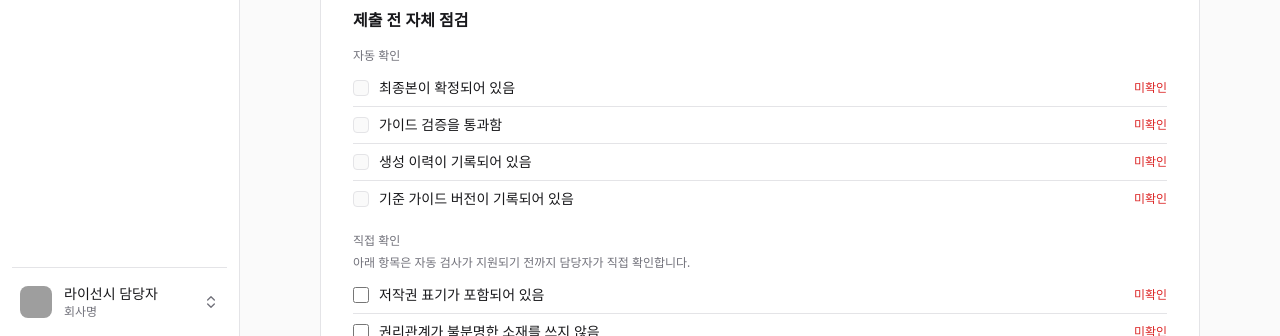
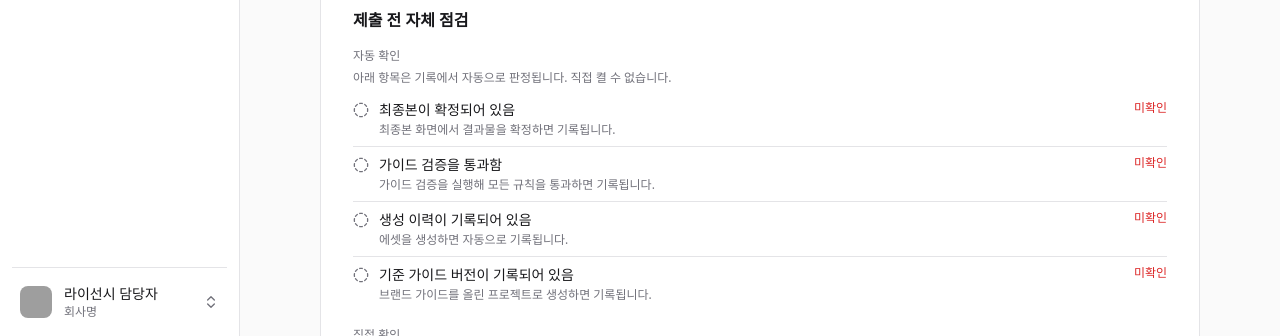
Before and after one commit to riifkorea1234/claps-tech-export-voucher, a Next.js app: page /assets/1/review-package in a window 1280 px wide. Shown: the part 464-800 px from the top of the page. Built offline with nearby package versions, Linux system fonts and the light colour scheme; no server answers; grey boxes are pictures that could not be loaded; a web font is replaced by a local one.

Commit message:
[fix] 자동 확인 항목을 누를 수 없게 구분하고 채우는 방법 안내 (#4)

```diff
--- a/app/(app)/assets/[id]/review-package/page.tsx
+++ b/app/(app)/assets/[id]/review-package/page.tsx
@@ -3,7 +3,14 @@
 import { useCallback, useRef, useState, useSyncExternalStore } from "react";
 import Link from "next/link";
 import { useParams, useSearchParams } from "next/navigation";
-import { ArrowLeft, Check, Printer, TriangleAlert } from "lucide-react";
+import {
+  ArrowLeft,
+  Check,
+  CircleCheck,
+  CircleDashed,
+  Printer,
+  TriangleAlert,
+} from "lucide-react";
 import { Button } from "@/components/ui/button";
 import { useLocale } from "@/lib/i18n";
 import { formatDateTime } from "@/lib/format-date";
@@ -55,55 +62,68 @@ function subscribeNever() {
   return () => {};
 }
 
-/* 점검 한 줄 — 자동 확인은 읽기 전용, 직접 확인은 체크상자 */
+/* 점검 한 줄
+   자동 확인은 기록에서 계산된 결과라 누를 수 없다 — 체크상자와 생김새를 다르게 해서
+   눌러도 안 켜지는 항목을 눌러보게 만들지 않는다. 대신 무엇을 하면 채워지는지 적는다. */
 function CheckRow({
   label,
   done,
+  hint,
   onToggle,
 }: {
   label: string;
   done: boolean;
+  hint?: string;
   onToggle?: (next: boolean) => void;
 }) {
   const { t } = useLocale();
   const state = done ? t("review.checkDone") : t("review.checkTodo");
-
-  const mark = onToggle ? (
-    <input
-      type="checkbox"
-      checked={done}
-      onChange={(e) => onToggle(e.target.checked)}
-      aria-label={`${label} — ${state}`}
-      className="size-4 shrink-0 accent-brand"
-    />
-  ) : (
+  const stateEl = (
     <span
-      aria-hidden
       className={cn(
-        "flex size-4 shrink-0 items-center justify-center rounded-[4px] border",
-        done
-          ? "border-brand bg-brand text-brand-foreground"
-          : "border-border bg-background",
+        "shrink-0 text-xs",
+        done ? "text-muted-foreground" : "text-destructive",
       )}
     >
-      {done && <Check className="size-3" strokeWidth={3} />}
+      {state}
     </span>
   );
 
+  // 직접 확인 — 글자를 눌러도 켜지도록 label 로 감싼다
+  if (onToggle) {
+    return (
+      <li className="flex items-center justify-between gap-3 border-b border-border py-2 last:border-b-0">
+        <label className="flex min-w-0 cursor-pointer items-center gap-2.5">
+          <input
+            type="checkbox"
+            checked={done}
+            onChange={(e) => onToggle(e.target.checked)}
+            className="size-4 shrink-0 cursor-pointer accent-brand"
+          />
+          <span className="text-sm text-foreground">{label}</span>
+        </label>
+        {stateEl}
+      </li>
+    );
+  }
+
+  // 자동 확인 — 읽기 전용
   return (
-    <li className="flex items-center justify-between gap-3 border-b border-border py-2 last:border-b-0">
-      <span className="flex min-w-0 items-center gap-2.5">
-        {mark}
-        <span className="text-sm text-foreground">{label}</span>
+    <li className="flex items-start justify-between gap-3 border-b border-border py-2 last:border-b-0">
+      <span className="flex min-w-0 cursor-default items-start gap-2.5">
+        {done ? (
+          <CircleCheck className="mt-0.5 size-4 shrink-0 text-green-600" />
+        ) : (
+          <CircleDashed className="mt-0.5 size-4 shrink-0 text-muted-foreground" />
+        )}
+        <span className="flex min-w-0 flex-col gap-0.5">
+          <span className="text-sm text-foreground">{label}</span>
+          {!done && hint && (
+            <span className="text-xs text-muted-foreground">{hint}</span>
+          )}
+        </span>
       </span>
-      <span
-        className={cn(
-          "shrink-0 text-xs",
-          done ? "text-muted-foreground" : "text-destructive",
-        )}
-      >
-        {state}
-      </span>
+      {stateEl}
     </li>
   );
 }
@@ -340,12 +360,16 @@ export default function ReviewPackagePage() {
             <h3 className="text-xs font-medium text-muted-foreground">
               {t("review.autoGroup")}
             </h3>
+            <p className="text-xs text-muted-foreground">
+              {t("review.autoHint")}
+            </p>
             <ul className="flex flex-col">
               {autoChecks.map((c) => (
                 <CheckRow
                   key={c.key}
                   label={t(`review.auto.${c.key}`)}
                   done={c.done}
+                  hint={t(`review.hint.${c.key}`)}
                 />
               ))}
             </ul>
--- a/lib/i18n/en.ts
+++ b/lib/i18n/en.ts
@@ -747,6 +747,11 @@ export const en: Record<string, string> = {
   "review.checkTodo": "Not confirmed",
   "review.warnIncomplete": "Not ready to submit — {n} item(s) outstanding",
   "review.readyAll": "All items confirmed.",
+  "review.autoHint": "These items are determined from the record and cannot be toggled.",
+  "review.hint.finalized": "Recorded once you mark an asset as final.",
+  "review.hint.verified": "Recorded once guide verification passes every rule.",
+  "review.hint.history": "Recorded automatically when you generate an asset.",
+  "review.hint.guideVersion": "Recorded when you generate from a project that has a brand guide uploaded.",
   "review.auto.finalized": "A final asset exists",
   "review.auto.verified": "Guide verification passed",
   "review.auto.history": "Generation history is on record",
--- a/lib/i18n/ja.ts
+++ b/lib/i18n/ja.ts
@@ -746,6 +746,11 @@ export const ja: Record<string, string> = {
   "review.checkTodo": "未確認",
   "review.warnIncomplete": "提出前の確認が必要です — 未完了 {n}件",
   "review.readyAll": "すべての項目が確認済みです。",
+  "review.autoHint": "以下の項目は記録から自動で判定されます。手動では変更できません。",
+  "review.hint.finalized": "確定版を指定すると記録されます。",
+  "review.hint.verified": "ガイド検証を実行し、すべての規則に通過すると記録されます。",
+  "review.hint.history": "アセットを生成すると自動的に記録されます。",
+  "review.hint.guideVersion": "ブランドガイドを登録したプロジェクトから生成すると記録されます。",
   "review.auto.finalized": "確定版が指定されている",
   "review.auto.verified": "ガイド検証に通過している",
   "review.auto.history": "生成履歴が記録されている",
--- a/lib/i18n/ko.ts
+++ b/lib/i18n/ko.ts
@@ -746,6 +746,11 @@ export const ko: Record<string, string> = {
   "review.checkTodo": "미확인",
   "review.warnIncomplete": "제출 전 확인 필요 — 미완료 {n}건",
   "review.readyAll": "모든 항목이 확인되었습니다.",
+  "review.autoHint": "아래 항목은 기록에서 자동으로 판정됩니다. 직접 켤 수 없습니다.",
+  "review.hint.finalized": "최종본 화면에서 결과물을 확정하면 기록됩니다.",
+  "review.hint.verified": "가이드 검증을 실행해 모든 규칙을 통과하면 기록됩니다.",
+  "review.hint.history": "에셋을 생성하면 자동으로 기록됩니다.",
+  "review.hint.guideVersion": "브랜드 가이드를 올린 프로젝트로 생성하면 기록됩니다.",
   "review.auto.finalized": "최종본이 확정되어 있음",
   "review.auto.verified": "가이드 검증을 통과함",
   "review.auto.history": "생성 이력이 기록되어 있음",
```
